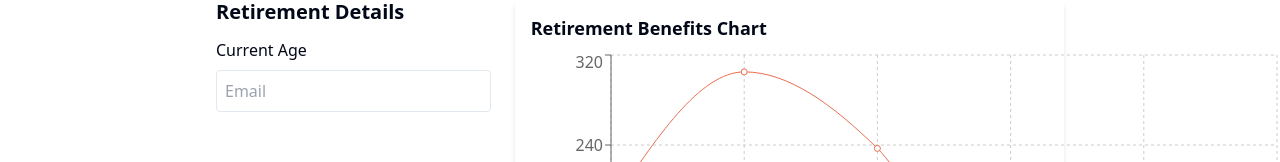
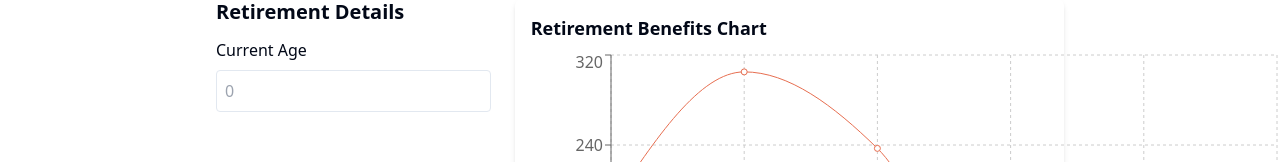
Before and after one commit to benkhong27/social-security-calculator, a React (Vite) app: page / in a window 1280 px wide. Shown: the part 434-596 px from the top of the page. Built offline with nearby package versions, Linux system fonts and the light colour scheme.

Commit message:
changed placeholder

```diff
--- a/src/App.jsx
+++ b/src/App.jsx
@@ -64,7 +64,7 @@ function App() {
         <div className="w-full md:w-1/3">
           <h3 className="text-xl font-semibold mb-3">Retirement Details</h3>
           <p className="mb-2">Current Age</p>
-          <Input type="email" placeholder="Email" />
+          <Input type="email" placeholder="0" />
         </div>
         <div className="w-full md:w-2/3">
           <div className="bg-white shadow-md rounded-lg p-4">
```
